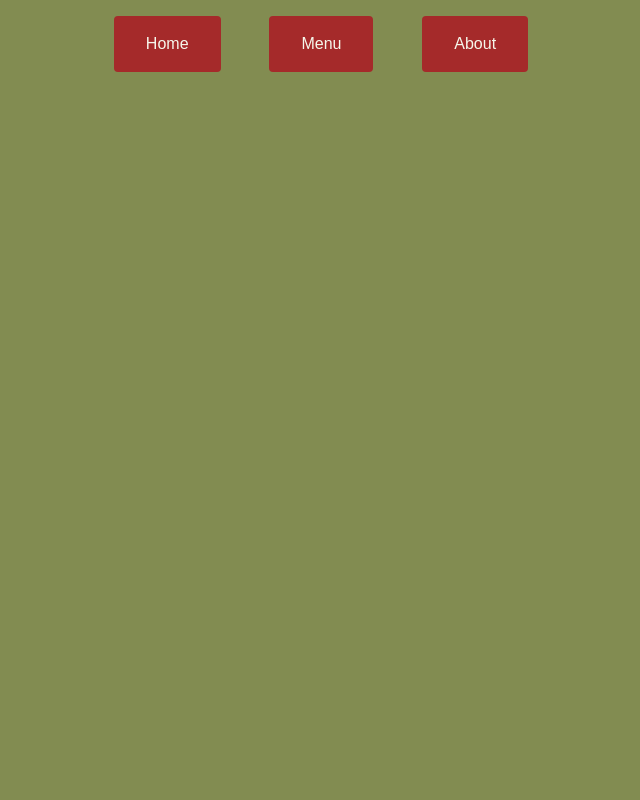
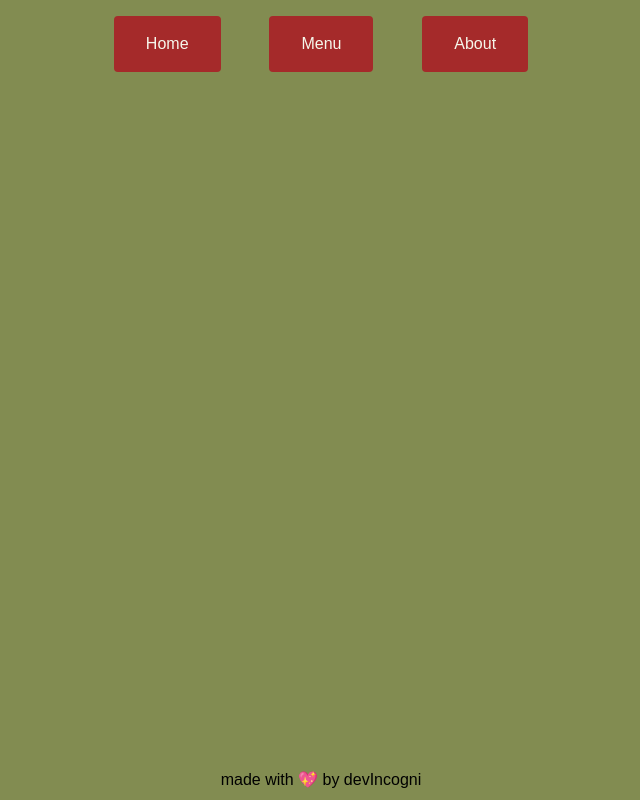
Before and after one commit to devIncogni/restaurant-page, a website built with webpack: page src/template.htm in a window 1280 px wide. Shown: the whole page, without its empty margins (319-959 px from the left). Built offline with nearby package versions, Linux system fonts and the light colour scheme; a web font is replaced by a local one.

Commit message:
- styled the footer

```diff
--- a/src/styles.css
+++ b/src/styles.css
@@ -92,6 +92,13 @@ body {
     background: #828C51;
 }
 
+.footer {
+    padding: 0.5rem;
+    background: #828C51;
+    /* font-size: 0.85rem; */
+    text-align: center;
+}
+
 /* #endregion UNIVERSAL BODY STYLING */
 
 /* #region HEADER/NAVBAR STYLING */
--- a/src/template.htm
+++ b/src/template.htm
@@ -4,7 +4,7 @@
 <head>
     <meta charset="UTF-8">
     <meta name="viewport" content="width=device-width, initial-scale=1.0">
-    <title>Welcome to devResto || Worlds only resaturant catering to developers</title>
+    <title>Welcome to devCoffes</title>
 </head>
 
 <body>
@@ -15,7 +15,12 @@
             <button>About</button>
         </nav>
     </header>
-    <div id="content"></div>
+    <div id="content">
+        <div class="holder"></div>
+    </div>
+    <div class="footer">
+        <p>made with 💖 by devIncogni</p>
+    </div>
 </body>
 
 </html>
```
